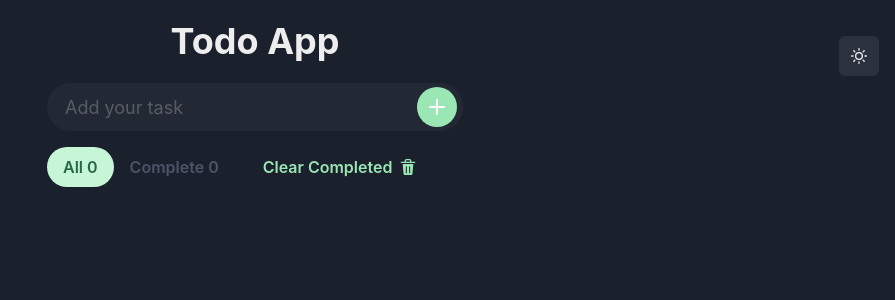
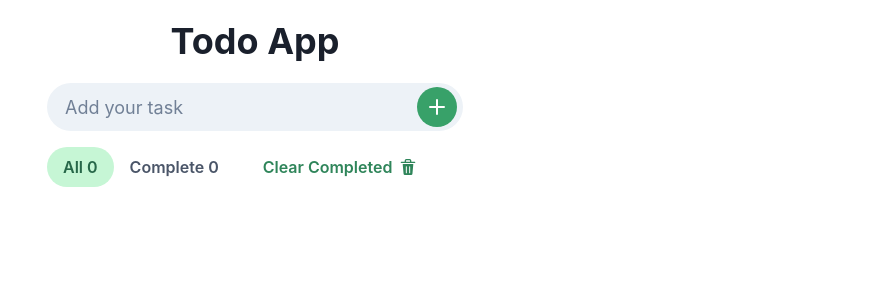
Before and after one commit to Carlos8122001/todo-app, a React (Vite) app: page / in a window 1280 px wide. Shown: the top 300 px of the page, without its empty margins (385-1280 px from the left). Built offline with nearby package versions, Linux system fonts and the light colour scheme.

Commit message:
cambiando el checkbox

```diff
--- a/src/App.jsx
+++ b/src/App.jsx
@@ -13,7 +13,6 @@ import {
   TabList,
   Tab,
   Button,
-  useColorMode,
 } from "@chakra-ui/react";
 
 import { AddIcon, DeleteIcon, MoonIcon, SunIcon } from "@chakra-ui/icons";
@@ -22,8 +21,6 @@ function App() {
   const [todos, setTodos] = useState([]);
   const [errorInput, setErrorInput] = useState(false);
   const [filter, setFilter] = useState("all");
-
-  const { colorMode, toggleColorMode } = useColorMode();
 
   const taskComplete = [...todos].filter((task) => task.completed === true);
 
@@ -73,14 +70,6 @@ function App() {
   return (
     <>
       <Container w={"md"} maxH={"sm"} transition={"all"} transitionDuration={"0.5s"}>
-        <IconButton
-          aria-label="Search database"
-          icon={colorMode === "light" ? <MoonIcon /> : <SunIcon />}
-          onClick={toggleColorMode}
-          margin={4}
-          position={"absolute"}
-          right={0}
-        />
         <Heading textAlign={"center"} margin={"20px auto"}>
           Todo App
         </Heading>
--- a/src/components/TodoItem.jsx
+++ b/src/components/TodoItem.jsx
@@ -29,7 +29,7 @@ export default function TodoItem({ todo, togleTodo, deleteTodo }) {
           <Box display={"flex"} flexDirection={"row"} gap={3}>
             <Checkbox
               checked={completed ? true : false}
-              size={"md"}
+              size={"lg"}
               colorScheme="green"
               rounded={"full"}
               variant={"circular"}
--- a/src/main.jsx
+++ b/src/main.jsx
@@ -7,7 +7,7 @@ import { CustomTheme } from './themes/Theme.jsx'
 
 ReactDOM.createRoot(document.getElementById('root')).render(
   <React.StrictMode>
-    <ChakraProvider theme={CustomTheme}>
+    <ChakraProvider>
     <App />
     </ChakraProvider>
   </React.StrictMode>,
--- a/src/themes/Theme.jsx
+++ b/src/themes/Theme.jsx
@@ -2,12 +2,11 @@
 import { extendTheme } from "@chakra-ui/react";
 import { checkboxTheme } from "./CheckBoxTheme";
 
-const config = {
-  initialColorMode: 'dark', // 'dark' | 'light'
-  useSystemColorMode: false,
-}
+// const config = {
+//   initialColorMode: 'dark', // 'dark' | 'light'
+//   useSystemColorMode: false,
+// }
 
 export const CustomTheme = extendTheme({
   components: { Checkbox: checkboxTheme },
-  config
 });
```
